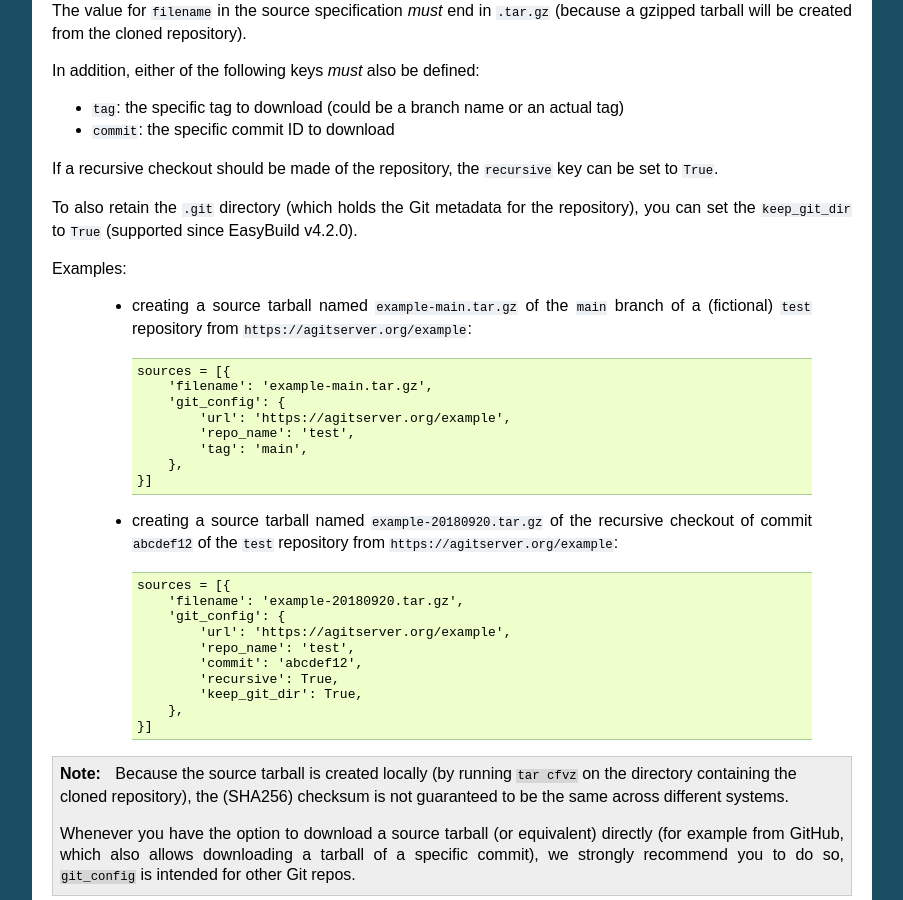
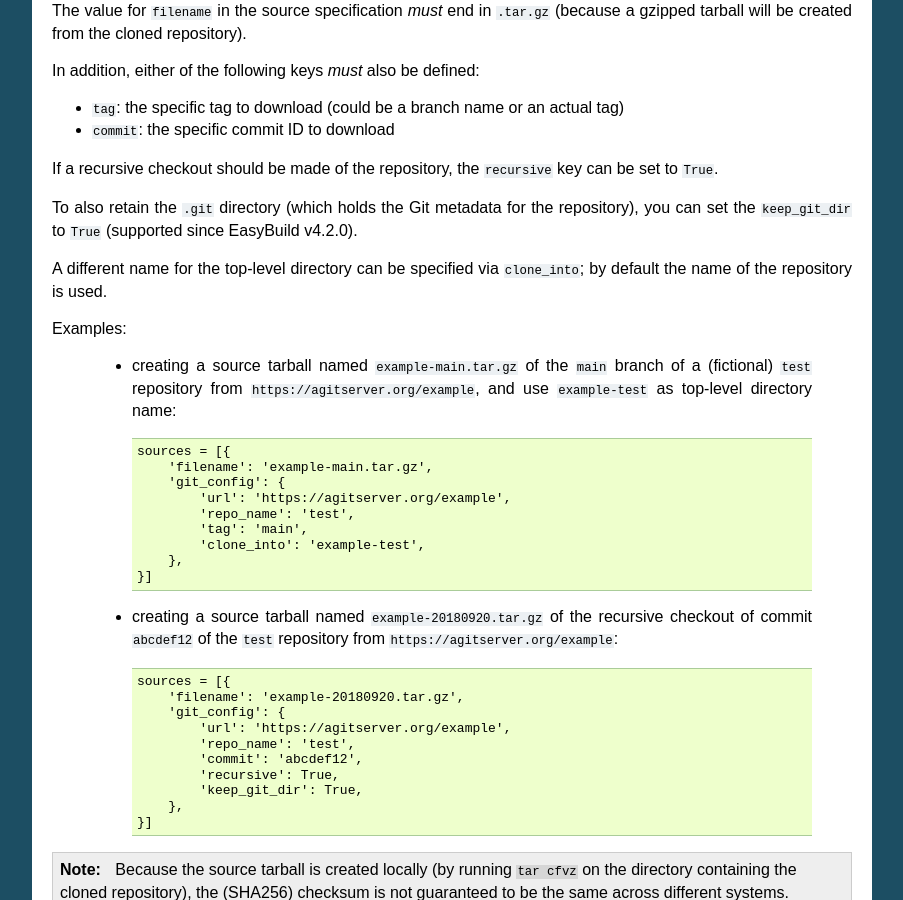
Before and after one commit to easybuilders/easybuild, a Sphinx documentation site: the page built from docs/Writing_easyconfig_files.rst, in a window 1280 px wide and 900 px high, scrolled down 7754 px. Shown: the whole window, without its empty margins (198-1101 px from the left). Built offline with Sphinx 7.4.7, drawn with Linux system fonts in a browser that asks for light colours; pages that are not in the unit, such as notebooks, are missing from menus.

Commit message:
document 'clone_into' field in git_config that can be used in 'sources' easyconfig parameter

```diff
--- a/docs/Writing_easyconfig_files.rst
+++ b/docs/Writing_easyconfig_files.rst
@@ -456,10 +456,13 @@ If a recursive checkout should be made of the repository, the ``recursive`` key
 To also retain the ``.git`` directory (which holds the Git metadata for the repository),
 you can set the ``keep_git_dir`` to ``True`` (supported since EasyBuild v4.2.0).
 
+A different name for the top-level directory can be specified via ``clone_into``;
+by default the name of the repository is used.
+
 Examples:
 
   * creating a source tarball named ``example-main.tar.gz`` of the ``main`` branch of a (fictional)
-    ``test`` repository from ``https://agitserver.org/example``:
+    ``test`` repository from ``https://agitserver.org/example``, and use ``example-test`` as top-level directory name:
 
     .. code::
 
@@ -469,6 +472,7 @@ Examples:
               'url': 'https://agitserver.org/example',
               'repo_name': 'test',
               'tag': 'main',
+              'clone_into': 'example-test',
           },
       }]
 
```
